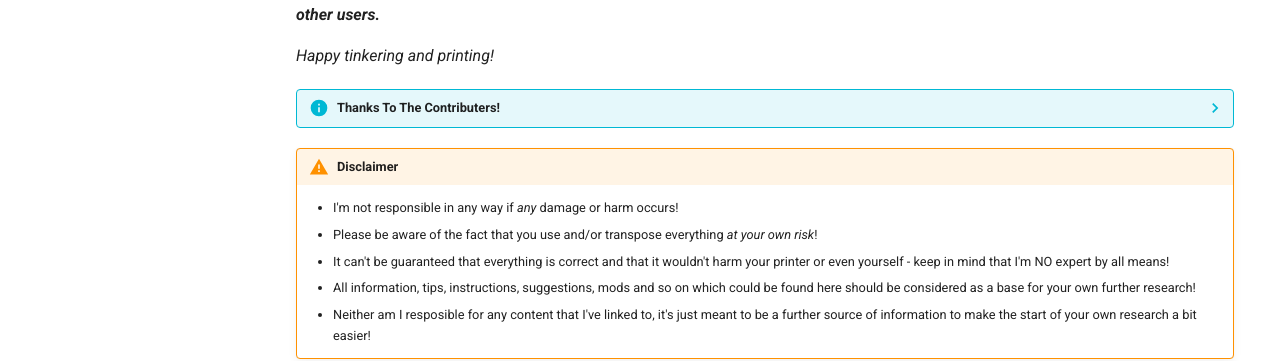
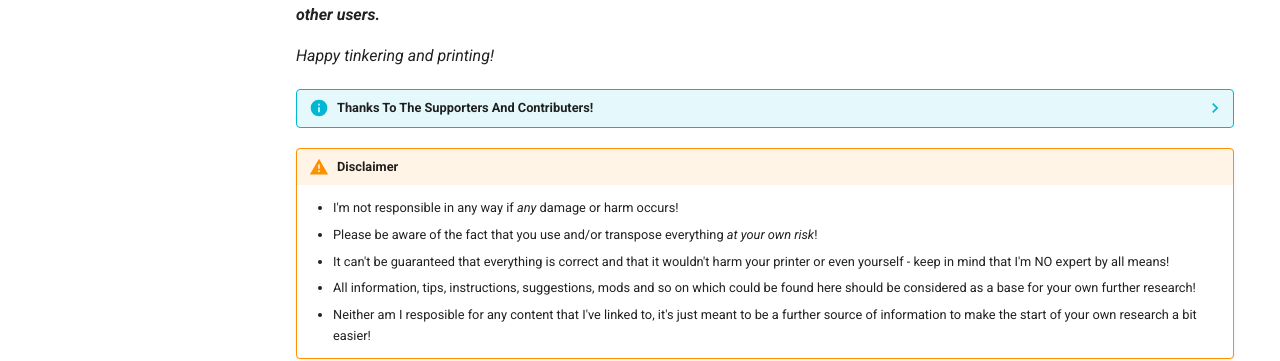
Before and after one commit to 1coderookie/KobraGoNeoInsights, an MkDocs documentation site: the page built from docs/index.md, in a window 1280 px wide and 900 px high, scrolled down 710 px. Shown: the part 313-674 px from the top of the window. Built offline with MkDocs 1.6.1 and Material for MkDocs 9.7.7, drawn with Linux system fonts in a browser that asks for light colours; comment, search, counter and statistics services are not loaded; some of the changed lines change nothing that is shown.

Commit message:
Update index.md

```diff
--- a/docs/index.md
+++ b/docs/index.md
@@ -41,20 +41,21 @@
 
 *Happy tinkering and printing!*
 
-??? info "Thanks To The Contributers!"
+??? info "Thanks To The Supporters And Contributers!"
 
     - *Thanks a lot to **Anthony** for donating a spare part printhead of the **Go** and the **Neo**!*
-    - Thanks to reddit member **[Balambao](https://www.reddit.com/user/Balambao)** for taking a picture of the ceramic heater block!
-    - Thanks to reddit member **[BlackSunBeast](https://www.reddit.com/user/BlackSunBeast)** for taking pictures of the feeder gear of the **Go** and the **Go** itself!
-    - Thanks to reddit member **[Darth_Kram](https://www.reddit.com/user/Darth_Kram)** for disassembling the feeder gear box of the **Go**, taking those pics and measuring the dimensions of those parts!
+    - *Thanks a lot to **Lingfei** and to **[SaintIsaiah](https://www.reddit.com/user/SaintIsaiah)** for supporting my work with a donation on [my ko-fi account](https://ko-fi.com/U6U5NPB51)!*
+    - Thanks to **[Balambao](https://www.reddit.com/user/Balambao)** for taking a picture of the ceramic heater block!
+    - Thanks to **[BlackSunBeast](https://www.reddit.com/user/BlackSunBeast)** for taking pictures of the feeder gear of the **Go** and the **Go** itself!
+    - Thanks to **[Darth_Kram](https://www.reddit.com/user/Darth_Kram)** for disassembling the feeder gear box of the **Go**, taking those pics and measuring the dimensions of those parts!
     - Thanks to **[felixna](https://forum.drucktipps3d.de/user/6880-felixna/)** of the German [drucktipps3d.de forum](https://forum.drucktipps3d.de/forum/) for allowing me to use his circuit drawing of how to add a step-down converter for PWM controlled fans!
     - Thanks to reddit member **[GruesomeJeans](https://www.reddit.com/user/GruesomeJeans)** for taking pictures of the spare parts of the bed, the magnetic foil and the z-axis limit switch!
-    - Thanks to reddit member **[I_Sells_Drugs](https://www.reddit.com/user/I_Sells_Drugs/)** for taking pictures of his sheared off heatbreak!
-    - Thanks to reddit member **[mowerheimen](https://www.reddit.com/user/mowerheimen)** for allowing me to use the picture of the crooked x-axis gantry!
-    - Thanks to reddit member **[Sad-Lie8181](https://www.reddit.com/user/Sad-Lie8181)** for taking a picture of his dual z-driven Neo!
-    - Thanks to reddit member **[simpleman118](https://www.reddit.com/user/simpleman118)** for taking a picture of the ABL height gauge!
-    - Thanks to reddit member **[the-transponster](https://www.reddit.com/user/the-transponster)** for allowing me to use the picture of his clumped hotend!
-    - Thanks to reddit member **[zimmystor](https://www.reddit.com/user/zimmystor)** for taking pictures of his MicroSwiss bowden drive upgrade at his Go!
+    - Thanks to **[I_Sells_Drugs](https://www.reddit.com/user/I_Sells_Drugs/)** for taking pictures of his sheared off heatbreak!
+    - Thanks to **[mowerheimen](https://www.reddit.com/user/mowerheimen)** for allowing me to use the picture of the crooked x-axis gantry!
+    - Thanks to **[Sad-Lie8181](https://www.reddit.com/user/Sad-Lie8181)** for taking a picture of his dual z-driven Neo!
+    - Thanks to **[simpleman118](https://www.reddit.com/user/simpleman118)** for taking a picture of the ABL height gauge!
+    - Thanks to **[the-transponster](https://www.reddit.com/user/the-transponster)** for allowing me to use the picture of his clumped hotend!
+    - Thanks to **[zimmystor](https://www.reddit.com/user/zimmystor)** for taking pictures of his MicroSwiss bowden drive upgrade at his Go!
 
 
 !!! warning "Disclaimer"
```
